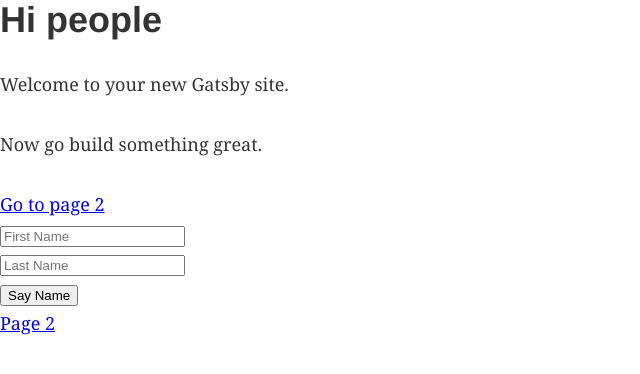
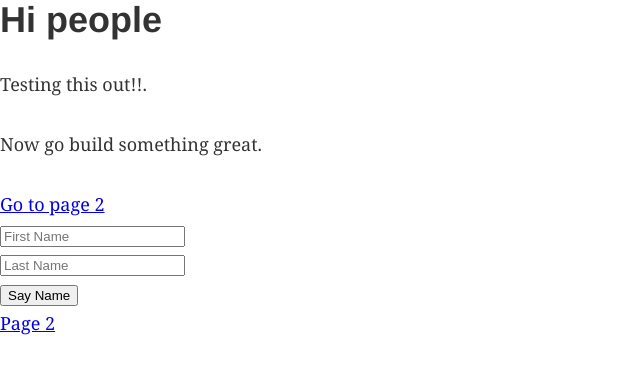
Before and after one commit to Treynox/gatsby-testing, a Gatsby site: page / in a window 1280 px wide. Shown: the whole page, without its empty margins (0-640 px from the left). Built offline with nearby package versions, Linux system fonts and the light colour scheme; Gatsby itself is replaced by a stand-in of ours.

Commit message:
change initial page

```diff
--- a/src/pages/index.js
+++ b/src/pages/index.js
@@ -5,7 +5,7 @@ import SayMyName from '../components/saymyname'
 const IndexPage = () => (
   <div>
     <h1>Hi people</h1>
-    <p>Welcome to your new Gatsby site.</p>
+    <p>Testing this out!!.</p>
     <p>Now go build something great.</p>
     <Link to="/page-2/">Go to page 2</Link>
     <SayMyName path='/page-2'/>
```
